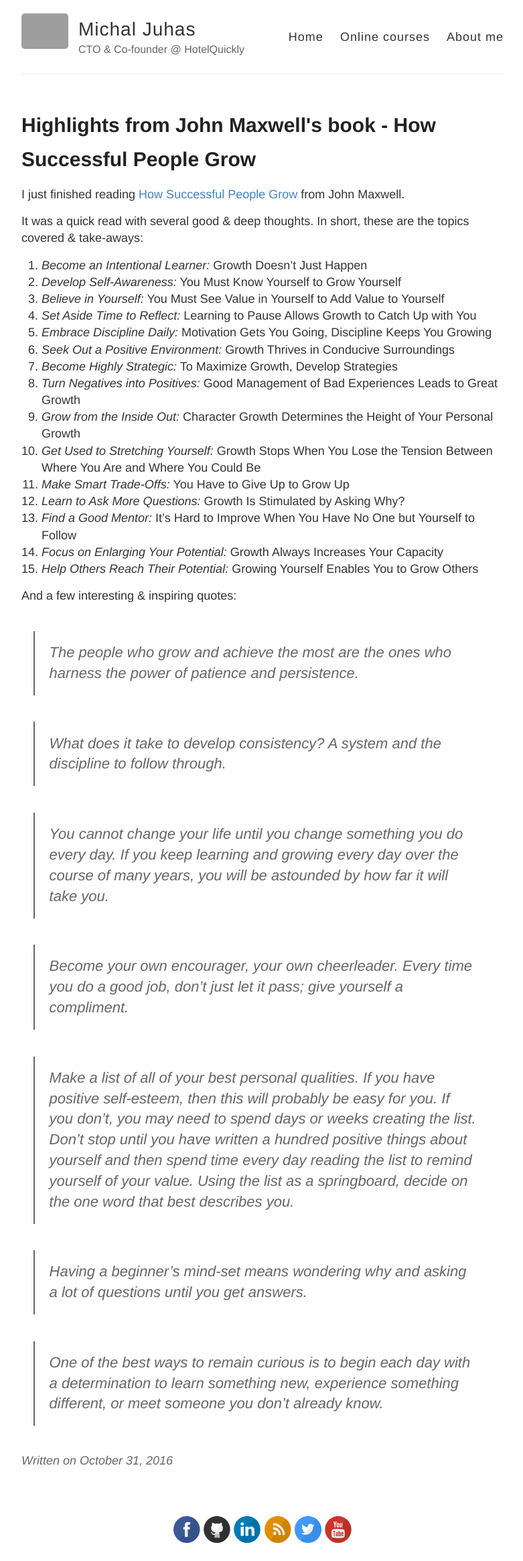
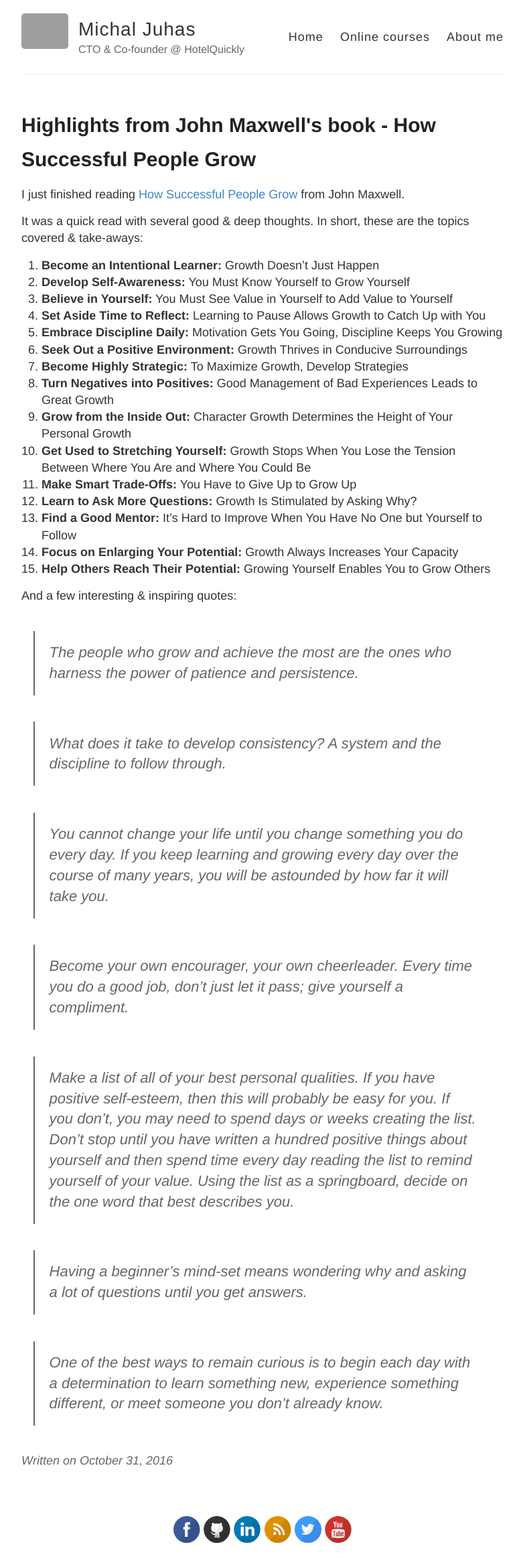
Before and after one commit to michaljuhas/OLD_michaljuhas.github.io, a Jekyll site: the page built from _posts/2016-10-31-How-do-successful-people-grow.md, in a window 1280 px wide. Shown: the whole page at 67% size, without its empty margins (248-1029 px from the left). Built offline with Jekyll 4.4.1, drawn with Linux system fonts in a browser that asks for light colours; comment, search, counter and statistics services are not loaded; grey boxes are pictures that could not be loaded.

Commit message:
Improved formatting

```diff
--- a/_posts/2016-10-31-How-do-successful-people-grow.md
+++ b/_posts/2016-10-31-How-do-successful-people-grow.md
@@ -8,22 +8,22 @@ I just finished reading [How Successful People Grow](https://www.goodreads.com/b
 
 It was a quick read with several good & deep thoughts. In short, these are the topics covered & take-aways:
 
-1. *Become an Intentional Learner:* Growth Doesn’t Just Happen
-2. *Develop Self-Awareness:* You Must Know Yourself to Grow Yourself
-3. *Believe in Yourself:* You Must See Value in Yourself to Add Value to Yourself
-4. *Set Aside Time to Reflect:* Learning to Pause Allows Growth to Catch Up with You
+1. **Become an Intentional Learner:** Growth Doesn’t Just Happen
+2. **Develop Self-Awareness:** You Must Know Yourself to Grow Yourself
+3. **Believe in Yourself:** You Must See Value in Yourself to Add Value to Yourself
+4. **Set Aside Time to Reflect:** Learning to Pause Allows Growth to Catch Up with You
 <!--excerpt-->
-5. *Embrace Discipline Daily:* Motivation Gets You Going, Discipline Keeps You Growing
-6. *Seek Out a Positive Environment:* Growth Thrives in Conducive Surroundings
-7. *Become Highly Strategic:* To Maximize Growth, Develop Strategies
-8. *Turn Negatives into Positives:* Good Management of Bad Experiences Leads to Great Growth
-9. *Grow from the Inside Out:* Character Growth Determines the Height of Your Personal Growth
-10. *Get Used to Stretching Yourself:* Growth Stops When You Lose the Tension Between Where You Are and Where You Could Be
-11. *Make Smart Trade-Offs:* You Have to Give Up to Grow Up
-12. *Learn to Ask More Questions:* Growth Is Stimulated by Asking Why?
-13. *Find a Good Mentor:* It’s Hard to Improve When You Have No One but Yourself to Follow
-14. *Focus on Enlarging Your Potential:* Growth Always Increases Your Capacity
-15. *Help Others Reach Their Potential:* Growing Yourself Enables You to Grow Others
+5. **Embrace Discipline Daily:** Motivation Gets You Going, Discipline Keeps You Growing
+6. **Seek Out a Positive Environment:** Growth Thrives in Conducive Surroundings
+7. **Become Highly Strategic:** To Maximize Growth, Develop Strategies
+8. **Turn Negatives into Positives:** Good Management of Bad Experiences Leads to Great Growth
+9. **Grow from the Inside Out:** Character Growth Determines the Height of Your Personal Growth
+10. **Get Used to Stretching Yourself:** Growth Stops When You Lose the Tension Between Where You Are and Where You Could Be
+11. **Make Smart Trade-Offs:** You Have to Give Up to Grow Up
+12. **Learn to Ask More Questions:** Growth Is Stimulated by Asking Why?
+13. **Find a Good Mentor:** It’s Hard to Improve When You Have No One but Yourself to Follow
+14. **Focus on Enlarging Your Potential:** Growth Always Increases Your Capacity
+15. **Help Others Reach Their Potential:** Growing Yourself Enables You to Grow Others
 
 And a few interesting & inspiring quotes:
 
```
